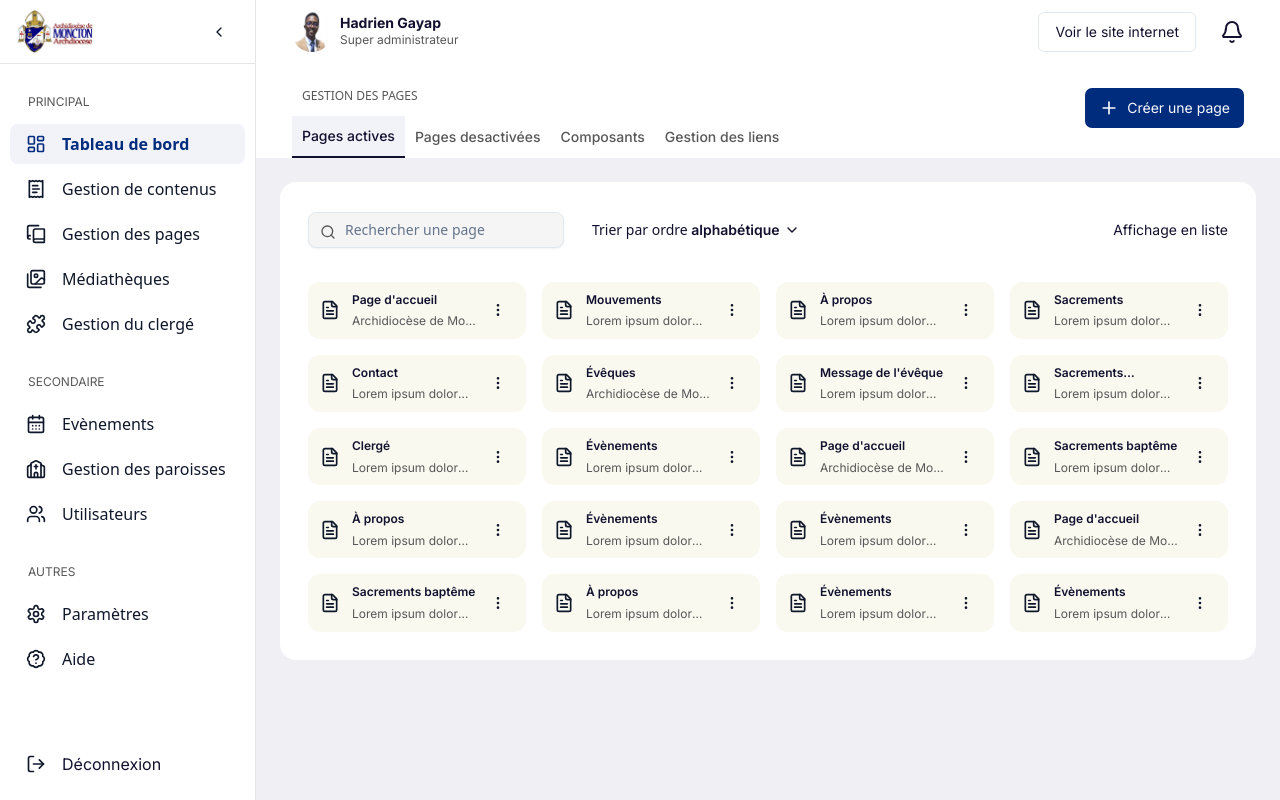
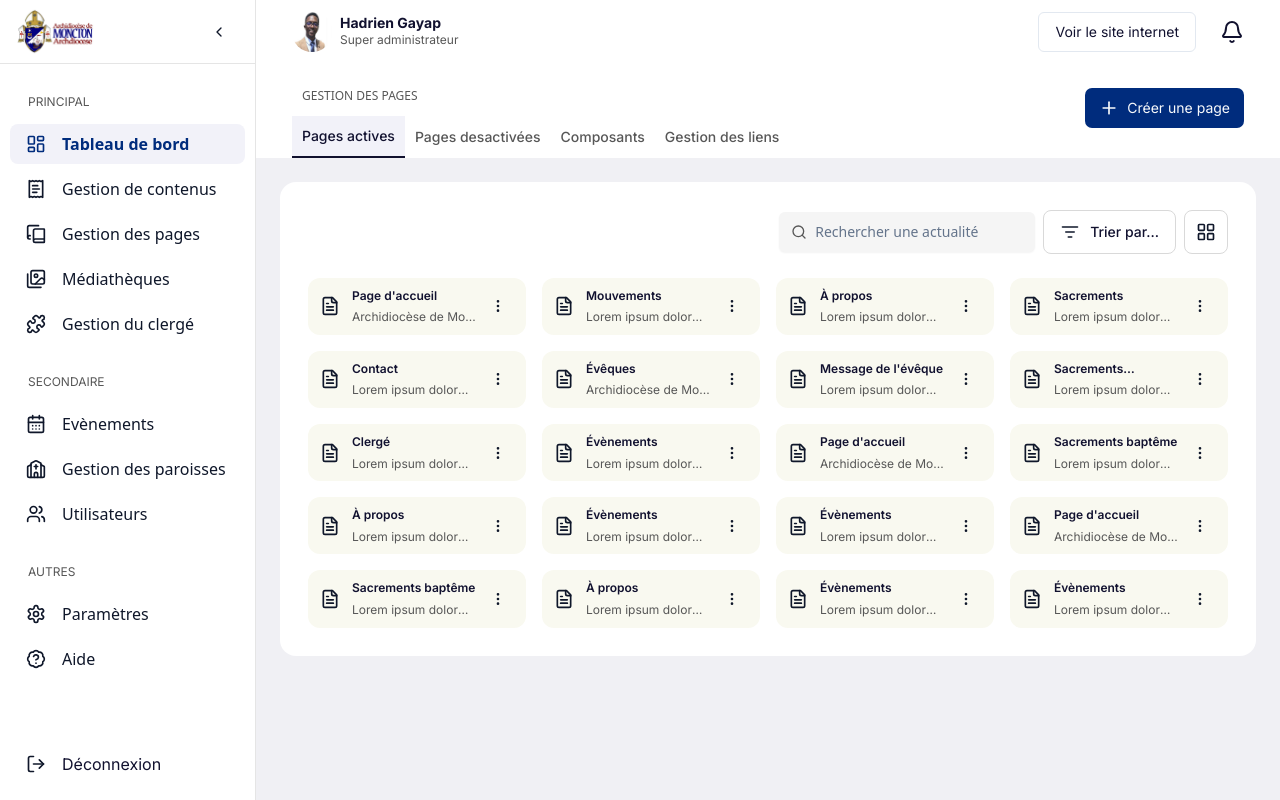
Before and after one commit to patson120/diocese-moncton-admin, a Next.js app: page /pages in a window 1280 px wide. Built offline with nearby package versions, Linux system fonts and the light colour scheme.

Commit message:
Ajout de pages

```diff
--- a/src/components/sections/ContentDisplaySection/ContentDisplaySection.tsx
+++ b/src/components/sections/ContentDisplaySection/ContentDisplaySection.tsx
@@ -4,7 +4,7 @@ import { Button } from "@/components/ui/button";
 import { Card, CardContent, CardDescription, CardHeader, CardTitle } from "@/components/ui/card";
 import { Input } from "@/components/ui/input";
 import { Tabs, TabsContent, TabsList, TabsTrigger } from "@/components/ui/tabs";
-import { ChevronDownIcon, PlusIcon, SearchIcon } from "lucide-react";
+import { ChevronDownIcon, LayoutGridIcon, ListFilter, PlusIcon, SearchIcon } from "lucide-react";
 import { useRouter } from "next/navigation";
 import { useState } from "react";
 import MessageContent from "../MessageContent/MessageContent";
@@ -137,6 +137,7 @@ export default function ContentDisplaySection() {
             value="actualites"
             className="border-none">
             <Tabs defaultValue="published" className="w-full">
+              <div className="flex justify-between items-center">
                 <TabsList className="justify-start h-12 p-0 bg-[#F1F3F6] rounded-md px-3 py-2">
                   <TabsTrigger
                     value="published"
@@ -162,30 +163,33 @@ export default function ContentDisplaySection() {
                     </span>
                   </TabsTrigger>
                 </TabsList>
-
-              <div className="flex items-center justify-between w-full mt-6">
-                <div className="flex items-center gap-4">
+                <div className="flex items-start gap-2.5">
+                  <div className="flex items-center gap-2">
                     <div className="relative w-[256px]">
                       <Input
-                      className="h-9 bg-neutral-100 border-none pl-9"
+                        className="h-10 bg-neutral-100 border-none pl-9"
                         placeholder="Rechercher une actualité"
                       />
                       <SearchIcon className="absolute w-4 h-4 top-3 left-3 text-gray" />
                     </div>
+                    <Button
+                      variant="outline"
+                      className="h-11 flex items-center gap-2.5 border border-[#d9d9d9] rounded-lg">
+                      <ListFilter className="w-5 h-5" />
+                      <span className="font-body-3 text-noir-dashboard">
+                        Trier par...
+                      </span>
+                    </Button>
 
-                  <div className="flex items-center gap-1">
-                    <div className="font-body-3 text-[length:var(--body-3-font-size)] tracking-[var(--body-3-letter-spacing)] leading-[var(--body-3-line-height)] text-noir-dashboard">
-                      Trier par ordre <span className="font-semibold">alphabétique</span>
-                    </div>
-                    <ChevronDownIcon className="w-[16px] h-[16px]" />
+                    <Button
+                      variant="outline"
+                      className="w-11 h-11 p-0 flex items-center justify-center border border-[#d9d9d9] rounded-lg"
+                    >
+                      <LayoutGridIcon className="w-5 h-5" />
+                    </Button>
                   </div>
                 </div>
-
-                <div className="font-body-3 text-[length:var(--body-3-font-size)] tracking-[var(--body-3-letter-spacing)] leading-[var(--body-3-line-height)] text-noir-dashboard whitespace-nowrap">
-                  Affichage en liste
               </div>
-              </div>
-
               <TabsContent value="published" className="mt-6 space-y-6">
                 <ActualiteContent is_brouillon={1} />
               </TabsContent>
@@ -202,8 +206,9 @@ export default function ContentDisplaySection() {
             </Tabs>
           </TabsContent>
 
-          <TabsContent value="messages" className="mt-6 p-0 border-none">
+          <TabsContent value="messages" className="p-0 border-none">
             <Tabs defaultValue="published" className="w-full">
+              <div className="flex justify-between items-center">
                 <TabsList className="justify-start h-12 p-0 bg-[#F1F3F6] rounded-md px-3 py-2">
                   <TabsTrigger
                     value="published"
@@ -229,26 +234,31 @@ export default function ContentDisplaySection() {
                     </span>
                   </TabsTrigger>
                 </TabsList>
-              <div className="flex items-center justify-between w-full mt-6">
-                <div className="flex items-center gap-4">
+                <div className="flex items-start gap-2.5">
+                  <div className="flex items-center gap-2">
                     <div className="relative w-[256px]">
                       <Input
-                      className="h-9 bg-neutral-100 border-none pl-9"
-                      placeholder="Rechercher une actualité"
+                        className="h-10 bg-neutral-100 border-none pl-9"
+                        placeholder="Rechercher un message"
                       />
                       <SearchIcon className="absolute w-4 h-4 top-3 left-3 text-gray" />
                     </div>
+                    <Button
+                      variant="outline"
+                      className="h-11 flex items-center gap-2.5 border border-[#d9d9d9] rounded-lg">
+                      <ListFilter className="w-5 h-5" />
+                      <span className="font-body-3 text-noir-dashboard">
+                        Trier par...
+                      </span>
+                    </Button>
 
-                  <div className="flex items-center gap-1">
-                    <div className="font-body-3 text-[length:var(--body-3-font-size)] tracking-[var(--body-3-letter-spacing)] leading-[var(--body-3-line-height)] text-noir-dashboard">
-                      Trier par ordre <span className="font-semibold">alphabétique</span>
+                    <Button
+                      variant="outline"
+                      className="w-11 h-11 p-0 flex items-center justify-center border border-[#d9d9d9] rounded-lg"
+                    >
+                      <LayoutGridIcon className="w-5 h-5" />
+                    </Button>
                   </div>
-                    <ChevronDownIcon className="w-[16px] h-[16px]" />
-                  </div>
-                </div>
-
-                <div className="font-body-3 text-[length:var(--body-3-font-size)] tracking-[var(--body-3-letter-spacing)] leading-[var(--body-3-line-height)] text-noir-dashboard whitespace-nowrap">
-                  Affichage en liste
                 </div>
               </div>
 
--- a/src/components/sections/ContentSection/ContentSection.tsx
+++ b/src/components/sections/ContentSection/ContentSection.tsx
@@ -4,6 +4,8 @@ import { Input } from "@/components/ui/input";
 import {
   ChevronDownIcon,
   FileTextIcon,
+  LayoutGridIcon,
+  ListFilter,
   MoreVerticalIcon,
   SearchIcon,
 } from "lucide-react";
@@ -38,36 +40,36 @@ export const ContentSection = (): JSX.Element => {
     <section className="w-full mx-auto">
       <Card className="bg-white w-full rounded-2xl">
         <CardContent className="p-4 lg:p-7">
-          <div className="flex justify-between items-center mb-8">
-            <div className="flex items-center gap-3">
+          <div className="flex justify-between items-center">
+            <div></div>
+            <div className="flex items-start gap-2.5">
+              <div className="flex items-center gap-2">
                 <div className="relative w-[256px]">
                   <Input
-                  className="pl-9 h-9 bg-neutral-100 rounded-lg"
-                  placeholder="Rechercher une page"
+                    className="h-10 bg-neutral-100 border-none pl-9"
+                    placeholder="Rechercher une actualité"
                   />
                   <SearchIcon className="absolute w-4 h-4 top-3 left-3 text-gray" />
                 </div>
+                <Button
+                  variant="outline"
+                  className="h-11 flex items-center gap-2.5 border border-[#d9d9d9] rounded-lg">
+                  <ListFilter className="w-5 h-5" />
+                  <span className="font-body-3 text-noir-dashboard">
+                    Trier par...
+                  </span>
+                </Button>
 
                 <Button
-                variant="ghost"
-                className="flex items-center gap-1 text-noir-dashboard"
-              >
-                <span className="text-sm">
-                  <span className="leading-[19.6px] font-normal">Trier par ordre </span>
-                  <span className="font-semibold leading-[var(--body-3-line-height)] font-body-3 [font-style:var(--body-3-font-style)] tracking-[var(--body-3-letter-spacing)] text-[length:var(--body-3-font-size)]">
-                    alphabétique
-                  </span>
-                </span>
-                <ChevronDownIcon className="w-[16px] h-[16px]" />
+                  variant="outline"
+                  className="w-11 h-11 p-0 flex items-center justify-center border border-[#d9d9d9] rounded-lg">
+                  <LayoutGridIcon className="w-5 h-5" />
                 </Button>
               </div>
-
-            <div className="font-body-3 font-[number:var(--body-3-font-weight)] text-noir-dashboard text-[length:var(--body-3-font-size)] tracking-[var(--body-3-letter-spacing)] leading-[var(--body-3-line-height)] [font-style:var(--body-3-font-style)]">
-              Affichage en liste
             </div>
           </div>
 
-          <div className="grid grid-cols-1 sm:grid-cols-2 md:grid-cols-3 lg:grid-cols-4 gap-4">
+          <div className="mt-6 grid grid-cols-1 sm:grid-cols-2 md:grid-cols-3 lg:grid-cols-4 gap-4">
             {pages.map((page, index) => (
               <Card
                 key={index}
--- a/src/components/sections/MediathequeImage/VideoContentSection.tsx
+++ b/src/components/sections/MediathequeImage/VideoContentSection.tsx
@@ -1,5 +1,6 @@
 import { Button } from "@/components/ui/button";
 import { Card, CardContent } from "@/components/ui/card";
+import { Input } from "@/components/ui/input";
 import { ScrollArea } from "@/components/ui/scroll-area";
 import {
   CopyIcon,
@@ -87,17 +88,15 @@ export const VideoContentSection = (): JSX.Element => {
   return (
     <section className="w-full flex-1 p-6">
       <div className="flex flex-col bg-white w-full items-start gap-6 rounded-2xl p-6">
-        <div className="flex w-full items-start gap-2.5">
+        <div className="flex w-full items-start gap-2.5 border border-red-600">
           <div className="flex items-center gap-2">
-            <div className="relative w-[232px]">
-              <div className="relative w-full h-11 bg-neutral-100 rounded-lg flex items-center">
-                <SearchIcon className="w-[18px] h-[18px] ml-[13px] text-gray" />
-                <span className="absolute left-[42px] font-body-3 text-gray">
-                  Rechercher une actualité
-                </span>
-              </div>
+            <div className="relative w-[256px]">
+              <Input
+                className="h-9 bg-neutral-100 border-none pl-9"
+                placeholder="Rechercher une vidéo"
+              />
+              <SearchIcon className="absolute w-4 h-4 top-3 left-3 text-gray" />
             </div>
-
             <Button
               variant="outline"
               className="h-11 flex items-center gap-2.5 border border-[#d9d9d9] rounded-lg">
```
Also changed, not shown: src/components/sections/MediathequeImage/AudioContentSection.tsx (+8 -9 lines). Lines whose indentation alone changed are shown as unchanged.
